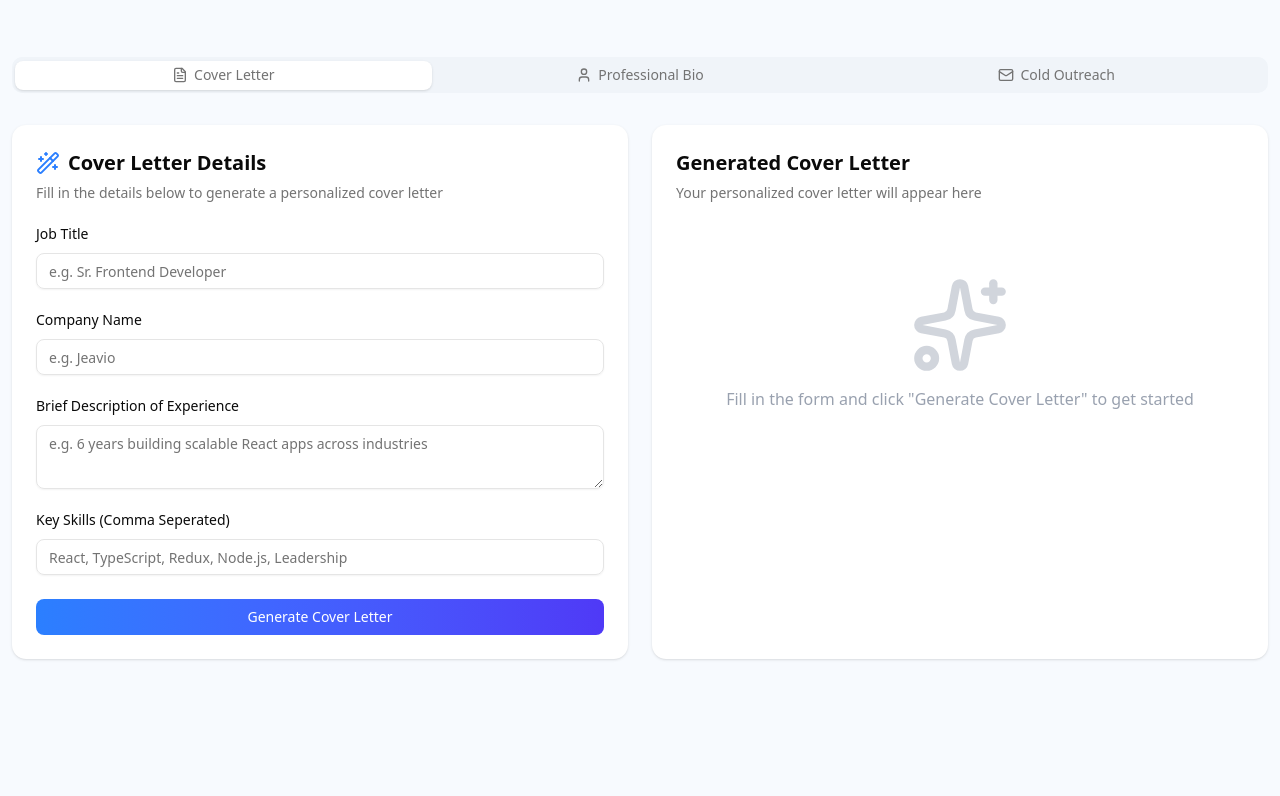
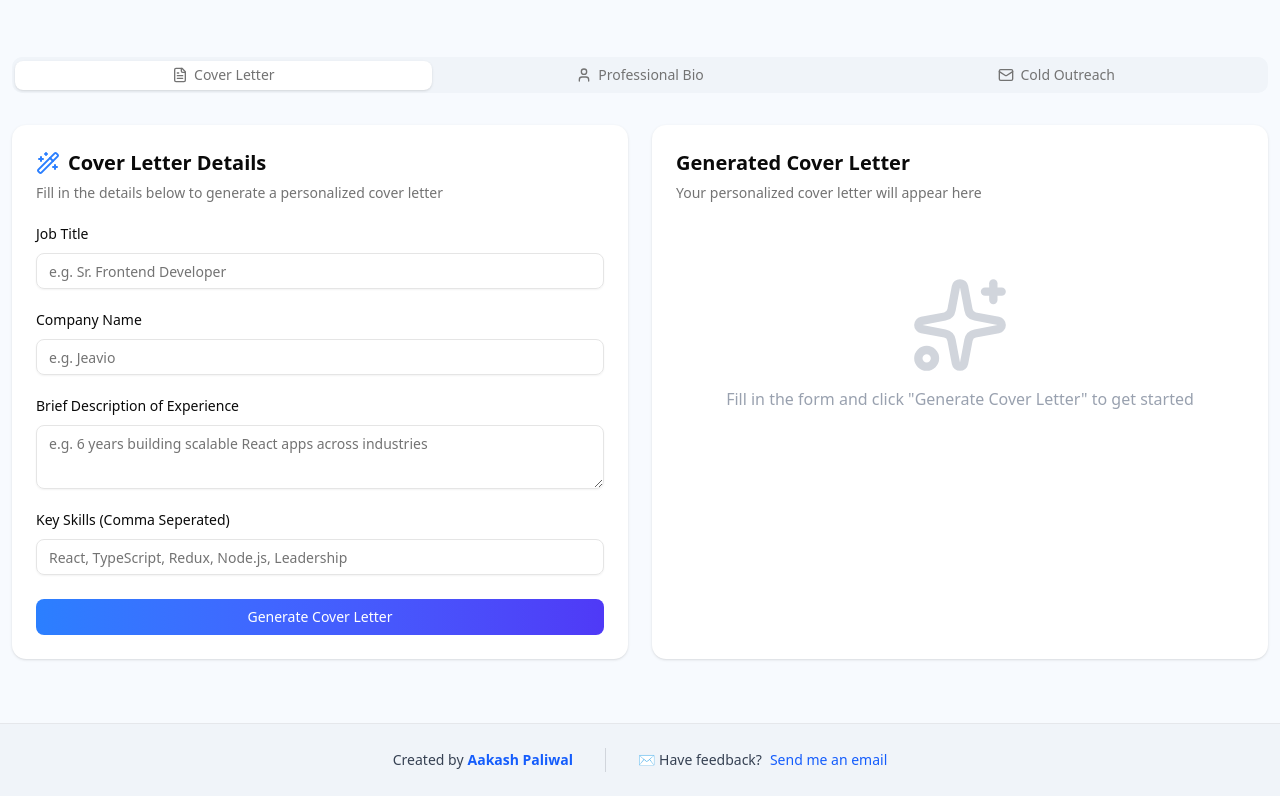
Before and after one commit to Aakashpaliwal/jobWriter, a React (Vite) app: page / in a window 1280 px wide. Shown: the part 239-1035 px from the top of the page. Before the commit the page ends 922 px from the top, so only its background shows below. Built offline with nearby package versions, Linux system fonts and the light colour scheme.

Commit message:
footer added

```diff
--- a/src/App.jsx
+++ b/src/App.jsx
@@ -5,6 +5,7 @@ import "./App.css";
 import { Button } from "@/components/ui/button";
 import Header from "@/Header/Header";
 import Body from "@/container/Body";
+import Footer from "@/Footer/Footer";
 
 function App() {
   const [count, setCount] = useState(0);
@@ -13,6 +14,7 @@ function App() {
     <>
       <Header />
       <Body />
+      <Footer />
     </>
   );
 }
--- /dev/null
+++ b/src/Footer/Footer.jsx
@@ -0,0 +1,27 @@
+import React from 'react';
+
+const Footer = () => {
+  return (
+    <footer className="w-full mt-10 border-t border-gray-200 bg-[#F0F4F9] py-6 px-4 flex flex-col items-center justify-center text-gray-700 text-sm">
+      <div className="flex flex-col md:flex-row items-center justify-center w-full max-w-2xl mx-auto">
+        <div className="text-center md:text-right px-4 flex items-center justify-center gap-1">
+          Created by <span className="font-semibold text-blue-600">Aakash Paliwal</span>
+        </div>
+        <div className="hidden md:block h-6 border-l border-gray-300 mx-4"></div>
+        <div className="flex flex-col md:flex-row items-center gap-2 px-4 text-center md:text-left mt-2 md:mt-0">
+          <span className="flex items-center gap-1">
+            <span role="img" aria-label="envelope">✉️</span> Have feedback?
+          </span>
+          <a
+            href="mailto:aakashpaliwal95@gmail.com?subject=CareerScribe%20Feedback"
+            className="text-blue-600 hover:underline font-medium"
+          >
+            Send me an email
+          </a>
+        </div>
+      </div>
+    </footer>
+  );
+};
+
+export default Footer;
```
